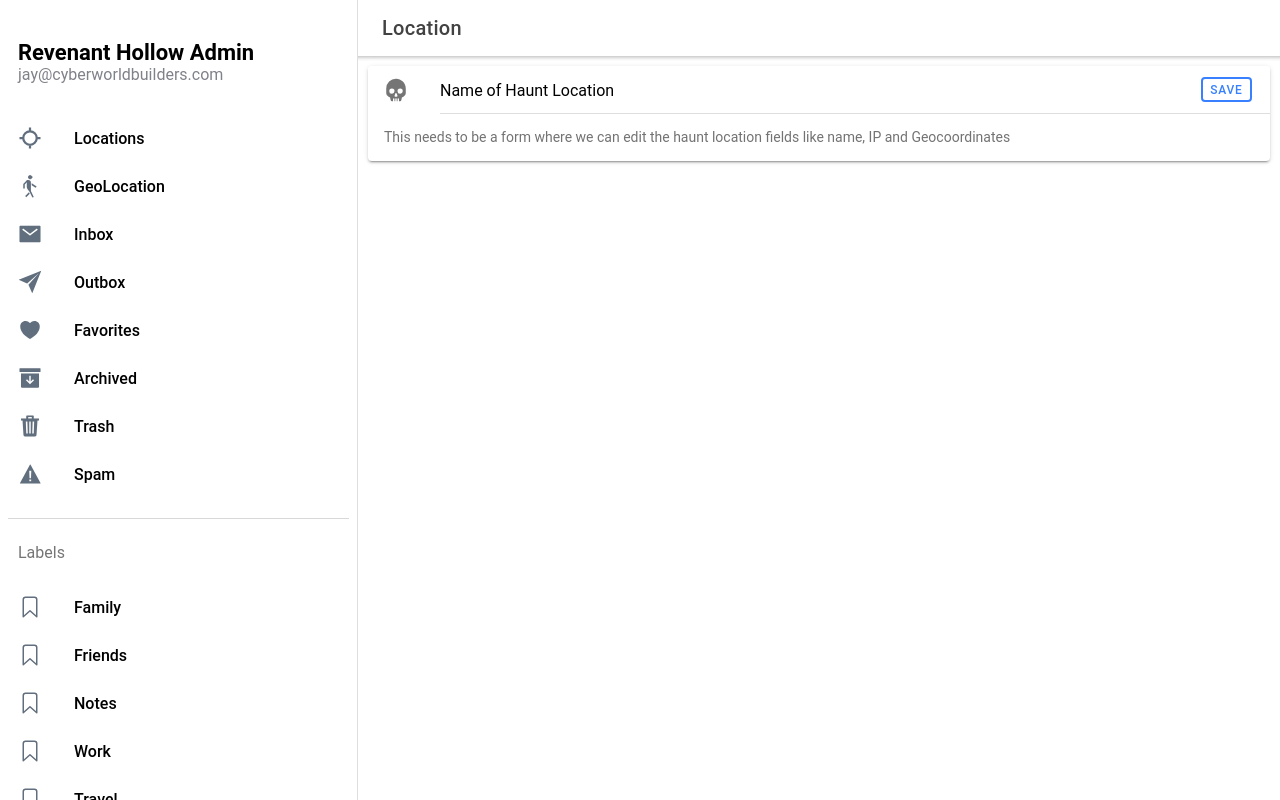
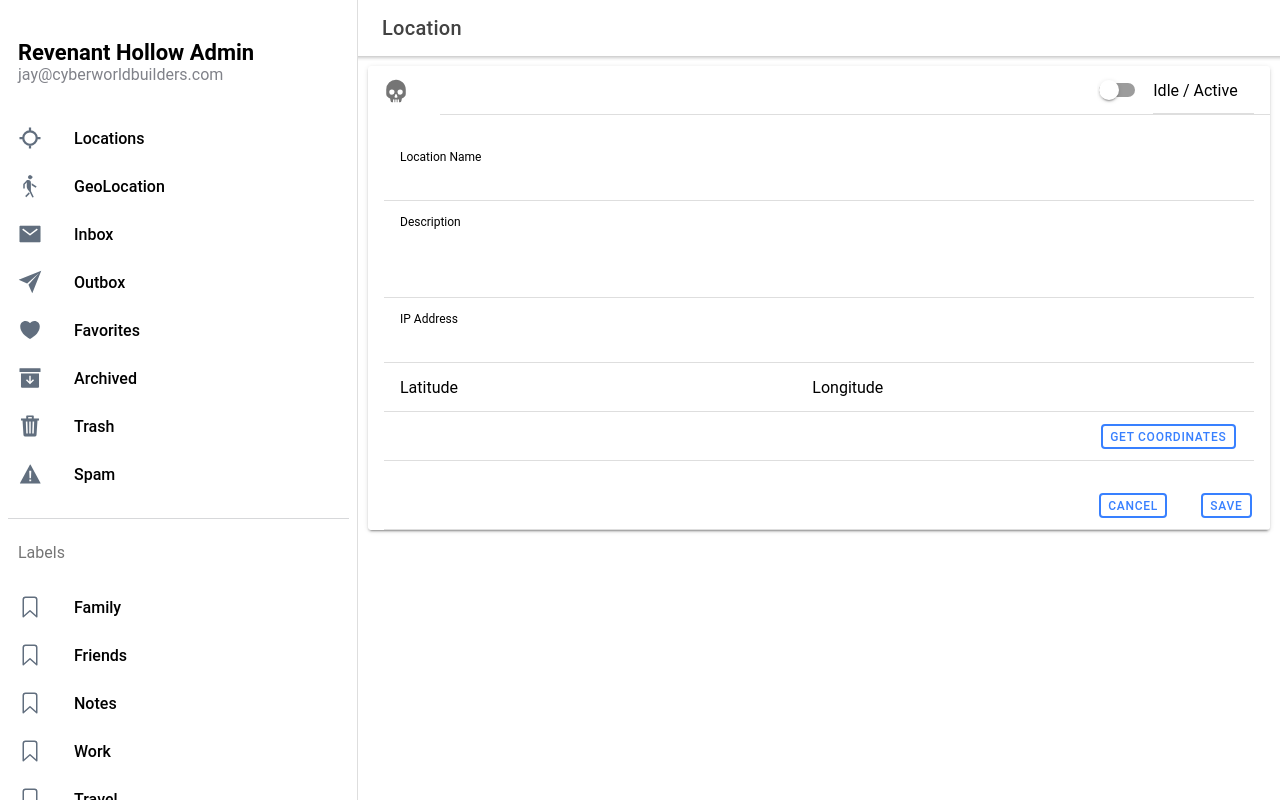
Before and after one commit to Cyberworld-builders/revenant-hollow-admin-app, a React (Create React App) app: page /Location/1 in a window 1280 px wide. Built offline with nearby package versions, Linux system fonts and the light colour scheme; no server answers.

Commit message:
location form

```diff
--- a/src/components/LocationCard.tsx
+++ b/src/components/LocationCard.tsx
@@ -1,23 +1,55 @@
 import React from 'react';
-import { IonContent, IonHeader, IonPage, IonTitle, IonToolbar, IonCard, IonCardHeader, IonCardSubtitle, IonCardTitle, IonCardContent, IonItem, IonIcon, IonLabel, IonButton } from '@ionic/react';
+import {
+    IonContent,
+    IonHeader,
+    IonPage,
+    IonTitle,
+    IonToolbar,
+    IonCard,
+    IonCardHeader,
+    IonCardSubtitle,
+    IonCardTitle,
+    IonCardContent,
+    IonItem,
+    IonIcon,
+    IonLabel,
+    IonButton,
+    IonList, IonInput, IonSelect, IonSelectOption, IonToggle, IonTextarea
+} from '@ionic/react';
 import { skull, wifi, wine, warning, walk } from 'ionicons/icons';
 import axios from "axios";
 // import { useState, useEffect } from "react"
 import { useParams } from "react-router-dom";
 
+interface LocationCardProps {
+    LocationId: string,
+    LocationName: string
+}
 
-
-export default class LocationCard extends React.Component {
+class LocationCard extends React.Component<LocationCardProps> {
     // params  = useParams()
     state = {
-        location: {}
+        LocationId: "",
+        LocationName: "",
+        location: {
+            name: "",
+            description: "",
+            status: "",
+            ip: "",
+            latitude: "",
+            longitude: "",
+            idle: "1"
+        }
     }
 
+    // const [location.idle, setIdle] = useState<Number>();
+
     componentDidMount() {
-        axios.get(`https://cloud-api.cyberworldbuilders.dev/api/location/`)
+        console.log(this.props)
+        axios.get(`https://cloud-api.cyberworldbuilders.dev/api/location/${this.props.LocationId}`)
             .then(res => {
                 const location = res.data;
-                this.setState({ location });
+                this.setState({location: location})
             })
     }
     render() {
@@ -25,36 +57,57 @@ export default class LocationCard extends React.Component {
             <IonCard>
                 <IonItem>
                     <IonIcon icon={skull} slot="start" />
-                    <IonLabel>Name of Haunt Location</IonLabel>
+                    <IonLabel>{this.state.location.name}</IonLabel>
+                    <IonItem>
+                        <IonLabel>Idle / Active</IonLabel>
+                        <IonToggle
+                            slot="start"
+                            name="idle"
+                            color="secondary"
+                            checked={this.state.location.idle == "0"?true:false}
+                        ></IonToggle>
+                    </IonItem>
+                </IonItem>
+
+
+
+                <IonCardContent>
+                    <IonList lines="full" className="ion-no-margin">
+                        <IonItem>
+                            <IonLabel position="stacked">Location Name</IonLabel>
+                            <IonInput value={this.state.location.name} type="text"></IonInput>
+                        </IonItem>
+                        <IonItem>
+                            <IonLabel position="stacked">Description</IonLabel>
+                            <IonTextarea value={this.state.location.description}></IonTextarea>
+                        </IonItem>
+                        <IonItem>
+                            <IonLabel position="stacked">IP Address</IonLabel>
+                            <IonInput value={this.state.location.ip} type="text"></IonInput>
+                        </IonItem>
+                        <IonItem>
+                            <IonLabel>Latitude</IonLabel>
+                            <IonInput value={this.state.location.latitude} type="text"></IonInput>
+                            <IonLabel>Longitude</IonLabel>
+                            <IonInput value={this.state.location.longitude} type="text"></IonInput>
+
+                        </IonItem>
+                        <IonItem>
+                            <IonButton fill="outline" slot="end">Get Coordinates</IonButton>
+                        </IonItem>
+
+                    </IonList>
+                </IonCardContent>
+
+                <IonItem>
+                    <IonButton routerLink={'/Locations'} fill="outline" slot="end">Cancel</IonButton>
                     <IonButton fill="outline" slot="end">Save</IonButton>
                 </IonItem>
 
-                <IonCardContent>
-                    This needs to be a form where we can edit the haunt location fields like name, IP and
-                    Geocoordinates
-                </IonCardContent>
             </IonCard>
 
         )
     }
 }
 
-// type AppProps = {}
-// type AppState = {}
-// class LocationCard extends React.Component<AppProps, AppState> {
-//     constructor(props: AppProps) {
-//         super(props);
-//         //this.props will already be of type AppProps.
-//         //Only the constructor props are any
-//     }
-//
-//     public render() {
-//         return (
-//             <div className="App">
-//                 <h1>{this.props.title}</h1>
-//             </div>
-//         );
-//     }
-// }
-//
-// export default LocationCard
+export default LocationCard
--- a/src/components/LocationList.tsx
+++ b/src/components/LocationList.tsx
@@ -22,6 +22,7 @@ export default class LocationList extends React.Component {
     return (
       <ul>
           { this.state.locations.map(location =>
+              <li key={location['id']}>
                 <IonCard>
                   <IonItem>
                     <IonIcon icon={skull} slot="start" />
@@ -36,6 +37,8 @@ export default class LocationList extends React.Component {
                     {location['description']}
                   </IonCardContent>
                 </IonCard>
+              </li>
+
           )}
       </ul>
 
--- a/src/pages/LocationPage.tsx
+++ b/src/pages/LocationPage.tsx
@@ -1,4 +1,14 @@
-import { IonButtons, IonContent, IonHeader, IonMenuButton, IonPage, IonTitle, IonToolbar } from '@ionic/react';
+import {
+  IonButtons,
+  IonContent,
+  IonHeader, IonInput, IonItem, IonLabel,
+  IonList,
+  IonListHeader,
+  IonMenuButton,
+  IonPage,
+  IonTitle,
+  IonToolbar
+} from '@ionic/react';
 import { useParams } from 'react-router';
 import axios from 'axios';
 import ExploreContainer from '../components/ExploreContainer';
@@ -7,6 +17,7 @@ import './Page.css';
 
 const LocationPage: React.FC = () => {
 
+  const { id } = useParams<{ id: string; }>();
   const { name } = useParams<{ name: string; }>();
 
   return (
@@ -23,11 +34,15 @@ const LocationPage: React.FC = () => {
       <IonContent fullscreen>
         <IonHeader collapse="condense">
           <IonToolbar>
-            <IonTitle size="large">{name}</IonTitle>
+            <IonTitle size="large">{name}jkjkjkjkjkjk</IonTitle>
           </IonToolbar>
         </IonHeader>
 
-        <LocationCard />
+        <LocationCard LocationId={id} LocationName={name}/>
+
+
+
+
 
       </IonContent>
     </IonPage>
```
Lines whose indentation alone changed are shown as unchanged.
